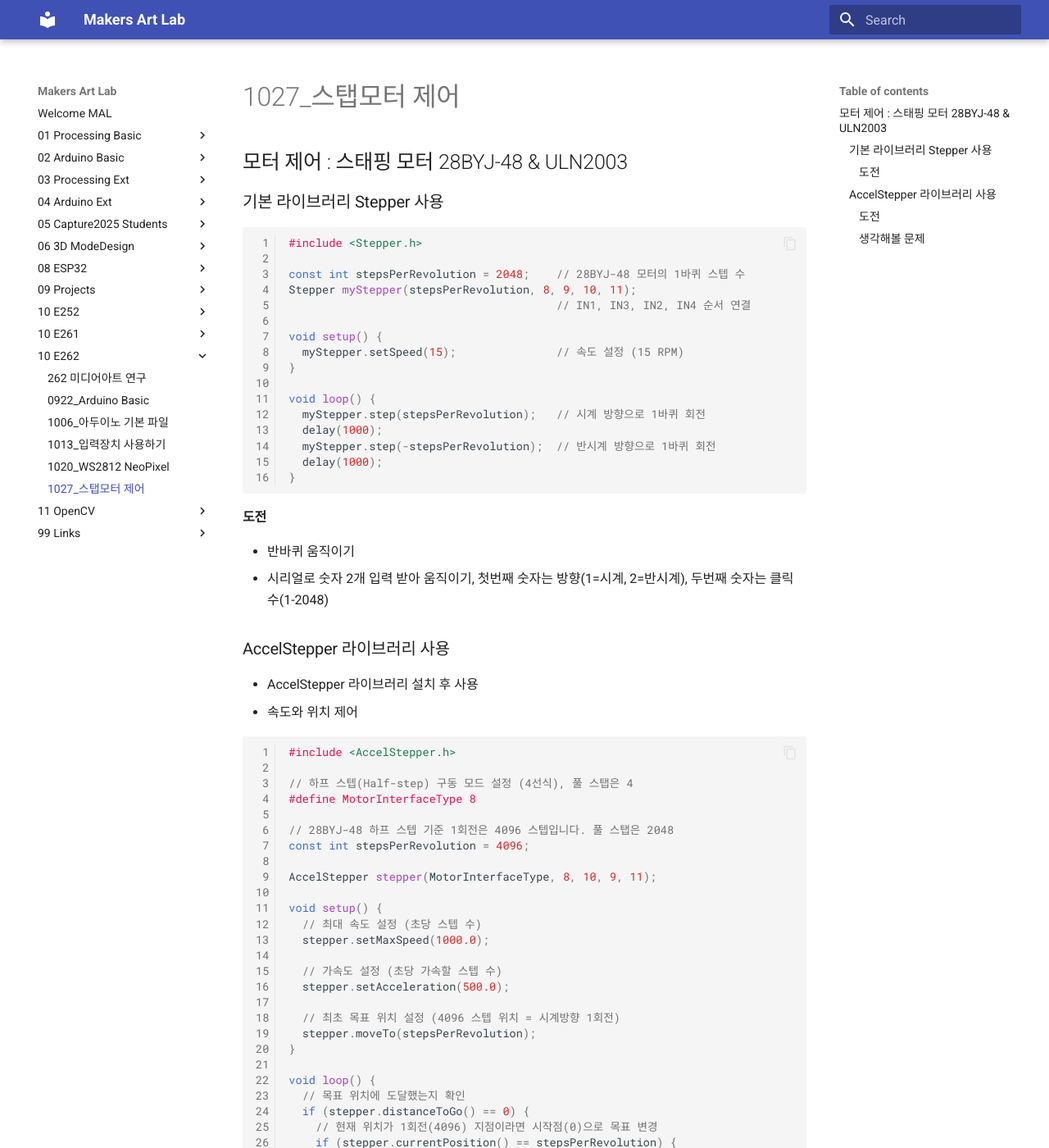
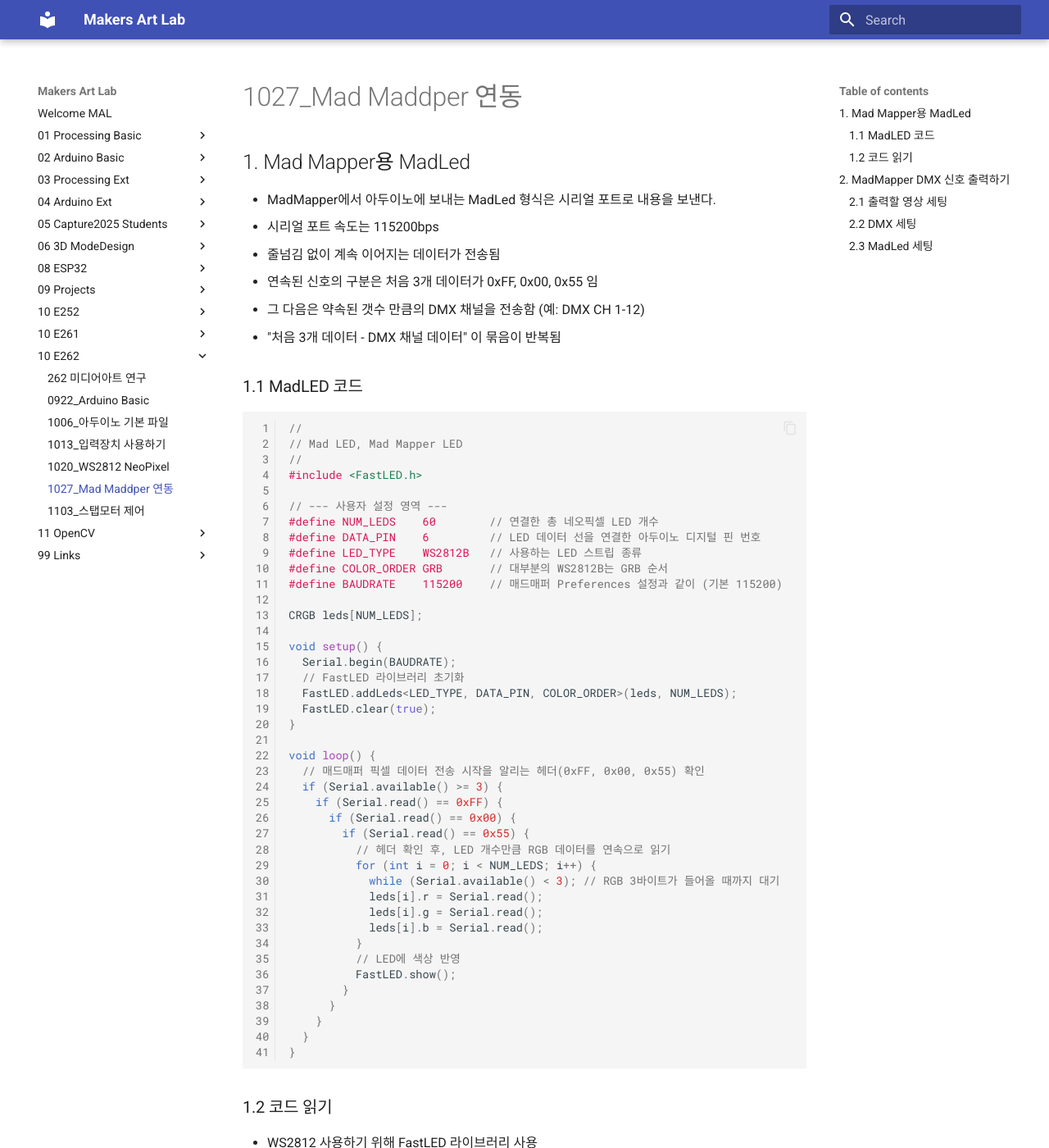
Before and after one commit to jonghoe9/makers-art-lab, an MkDocs documentation site: the page built from docs/10_E262/1027.md, in a window 1280 px wide and 1400 px high. Shown: the whole window at 82% size. Built offline with MkDocs 1.6.1 and Material for MkDocs 9.7.7, drawn with Linux system fonts in a browser that asks for light colours; some of the changed text lies outside the part shown.

Commit message:
1027 추가

````diff
--- a/docs/10_E262/1027.md
+++ b/docs/10_E262/1027.md
@@ -1,84 +1,92 @@
+# 1027_Mad Maddper 연동
 
-# 1027_스탭모터 제어
+## 1. Mad Mapper용 MadLed
+
+* MadMapper에서 아두이노에 보내는 MadLed 형식은 시리얼 포트로 내용을 보낸다.
+* 시리얼 포트 속도는 115200bps
+* 줄넘김 없이 계속 이어지는 데이터가 전송됨
+* 연속된 신호의 구분은 처음 3개 데이터가 0xFF, 0x00, 0x55 임
+* 그 다음은 약속된 갯수 만큼의 DMX 채널을 전송함 (예: DMX CH 1-12)
+* "처음 3개 데이터 - DMX 채널 데이터" 이 묶음이 반복됨
 
 
-## 모터 제어 : 스태핑 모터 28BYJ-48 & ULN2003
-
-### 기본 라이브러리 Stepper 사용
+### 1.1 MadLED 코드
 
 ```cpp linenums="1"
-#include <Stepper.h>
+//
+// Mad LED, Mad Mapper LED
+//
+#include <FastLED.h>
 
-const int stepsPerRevolution = 2048;    // 28BYJ-48 모터의 1바퀴 스텝 수
-Stepper myStepper(stepsPerRevolution, 8, 9, 10, 11);
-                                        // IN1, IN3, IN2, IN4 순서 연결
+// --- 사용자 설정 영역 ---
+#define NUM_LEDS    60        // 연결한 총 네오픽셀 LED 개수
+#define DATA_PIN    6         // LED 데이터 선을 연결한 아두이노 디지털 핀 번호
+#define LED_TYPE    WS2812B   // 사용하는 LED 스트립 종류
+#define COLOR_ORDER GRB       // 대부분의 WS2812B는 GRB 순서
+#define BAUDRATE    115200    // 매드매퍼 Preferences 설정과 같이 (기본 115200)
+
+CRGB leds[NUM_LEDS];
 
 void setup() {
-  myStepper.setSpeed(15);               // 속도 설정 (15 RPM)
+  Serial.begin(BAUDRATE);
+  // FastLED 라이브러리 초기화
+  FastLED.addLeds<LED_TYPE, DATA_PIN, COLOR_ORDER>(leds, NUM_LEDS);
+  FastLED.clear(true);
 }
 
 void loop() {
-  myStepper.step(stepsPerRevolution);   // 시계 방향으로 1바퀴 회전
-  delay(1000);
-  myStepper.step(-stepsPerRevolution);  // 반시계 방향으로 1바퀴 회전
-  delay(1000);
+  // 매드매퍼 픽셀 데이터 전송 시작을 알리는 헤더(0xFF, 0x00, 0x55) 확인
+  if (Serial.available() >= 3) {
+    if (Serial.read() == 0xFF) {
+      if (Serial.read() == 0x00) {
+        if (Serial.read() == 0x55) {
+          // 헤더 확인 후, LED 개수만큼 RGB 데이터를 연속으로 읽기
+          for (int i = 0; i < NUM_LEDS; i++) {
+            while (Serial.available() < 3); // RGB 3바이트가 들어올 때까지 대기
+            leds[i].r = Serial.read();
+            leds[i].g = Serial.read();
+            leds[i].b = Serial.read();
+          }
+          // LED에 색상 반영
+          FastLED.show();
+        }
+      }
+    }
+  }
 }
 ```
 
-#### 도전
+### 1.2 코드 읽기
 
-* 반바퀴 움직이기
-* 시리얼로 숫자 2개 입력 받아 움직이기, 첫번째 숫자는 방향(1=시계, 2=반시계), 두번째 숫자는 클릭 수(1-2048)
+* WS2812 사용하기 위해 FastLED 라이브러리 사용
+* 라이브러리 초기화,
+* 시리얼 읽기, 데이터에서 3개 바이트가 시작코드인거 확인
+* 시작코드 이후 LED 갯수 만큼 데이터 읽기
 
-### AccelStepper 라이브러리 사용
 
-* AccelStepper 라이브러리 설치 후 사용
-* 속도와 위치 제어
+## 2. MadMapper DMX 신호 출력하기
 
-```cpp linenums="1"
-#include <AccelStepper.h>
+* New Project에서 DMX 체크
 
-// 하프 스텝(Half-step) 구동 모드 설정 (4선식), 풀 스탭은 4
-#define MotorInterfaceType 8
+### 2.1 출력할 영상 세팅
 
-// 28BYJ-48 하프 스텝 기준 1회전은 4096 스텝입니다. 풀 스탭은 2048
-const int stepsPerRevolution = 4096;
+* Media에서 영상 선택
+    * Speed, Scale 변경
+* Surface에서 Quad 추가
 
-AccelStepper stepper(MotorInterfaceType, 8, 10, 9, 11);
+### 2.2 DMX 세팅
 
-void setup() {
-  // 최대 속도 설정 (초당 스텝 수)
-  stepper.setMaxSpeed(1000.0);
+* Fixture에서 Quad 추가
+    * Fixture Quad 크기와 위치 조절
+    * Fixture Edit 에서 Fixed Size 를 가로 4 x 세로 1 로 수정
+    * Pixel Type 을 GRB로 설정 (아두이노 코드와 같이 설정)
+    * DMX Universe 0, Channel 1 로 설정 (수정 가능)
+* DMX Monitor 창 띄우기
 
-  // 가속도 설정 (초당 가속할 스텝 수)
-  stepper.setAcceleration(500.0);
+### 2.3 MadLed 세팅
 
-  // 최초 목표 위치 설정 (4096 스텝 위치 = 시계방향 1회전)
-  stepper.moveTo(stepsPerRevolution);
-}
-
-void loop() {
-  // 목표 위치에 도달했는지 확인
-  if (stepper.distanceToGo() == 0) {
-    // 현재 위치가 1회전(4096) 지점이라면 시작점(0)으로 목표 변경
-    if (stepper.currentPosition() == stepsPerRevolution) {
-      stepper.moveTo(0);
-    }
-    // 현재 위치가 시작점(0)이라면 다시 1회전 지점으로 목표 변경
-    else {
-      stepper.moveTo(stepsPerRevolution);
-    }
-    delay(1000); // 목표가 바뀐 뒤 1초간 대기 (반복되는 코드가 아닐 때는 삭제하기)
-  }
-  stepper.run();
-}
-
-```
-
-#### 도전
-
-* 시리얼로 숫자 3개 입력 받아 움직이기. 1st: 방향 (1=시계, 2=반시계), 2nd:클릭 수, 3rd: 속도
-
-#### 생각해볼 문제
-
-* Stepper와 Acceler 라이브러리의 차이, 응용 방법
+* Preference / Project / DMX / DMX Out 에서 Artnet 선택
+* Artnet 선택 후 나타나는 Interface 에서 Ethernet 127.0.0.1 선택
+* Route ArtNet to Arduino for MadLED 체크
+* 체크 후 나타나는 LED Routing Device 창에서 + 눌러서 아두이노 포트 추가
+* DMX 채널 시작과 끝 설정 (DMX Channel 설정과 같게, 위의 예에서 세팅한 1-12를 세팅)
````
Also changed, not shown: docs/10_E262/1020.md (+0 -46 lines), docs/10_E262/1103.md (added, +84 -0 lines).
